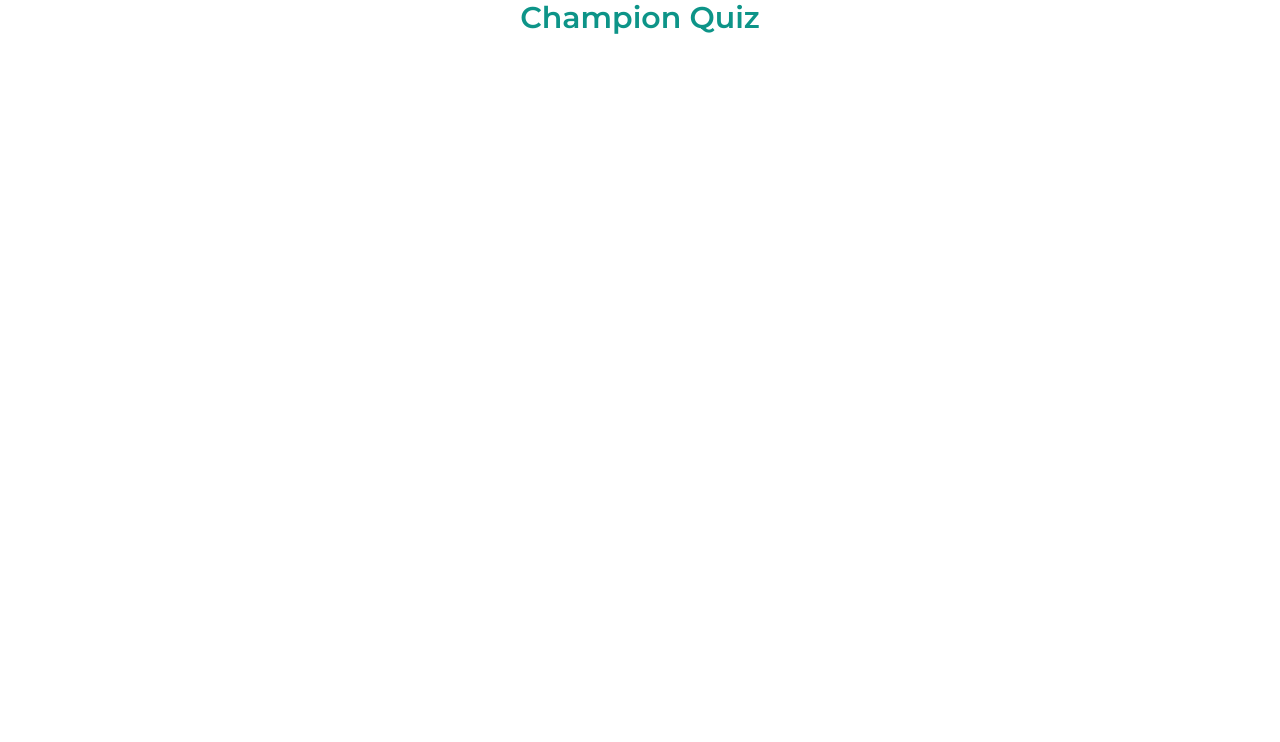
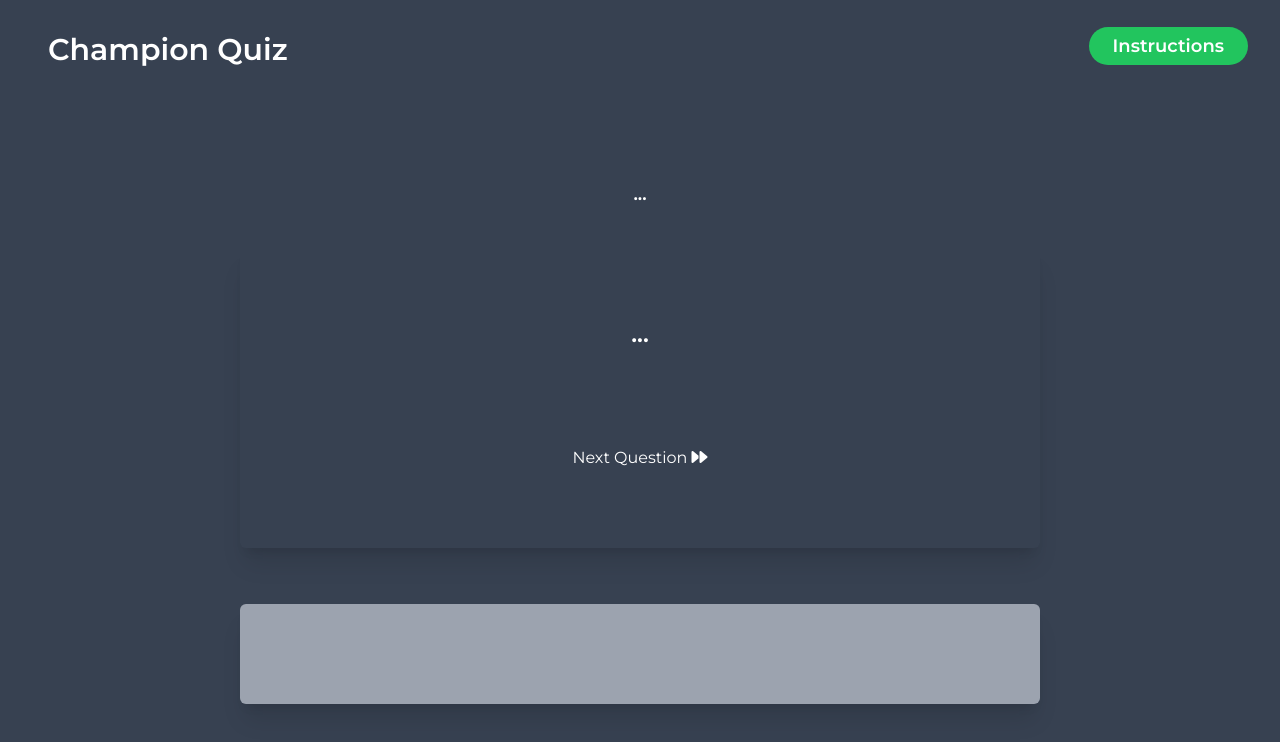
Before and after one commit to kafadotnet/champion-quiz, a React (Vite) app: page /home-page in a window 1280 px wide. Shown: the top 742 px of the page. Built offline with nearby package versions, Linux system fonts and the light colour scheme.

Commit message:
Added Home Page

```diff
--- a/src/pages/HomePage.jsx
+++ b/src/pages/HomePage.jsx
@@ -1,8 +1,55 @@
+import { NavLink } from "react-router-dom";
+
 const HomePage = () => {
   return (
-    <h1 className="text-center font-Montserrat text-3xl font-semibold text-teal-600">
-      Champion Quiz
-    </h1>
+    <>
+      <section
+        id="navigation"
+        className="h-screen w-screen bg-gray-700 font-Montserrat text-white"
+      >
+        <nav className="flex justify-between px-8 py-8">
+          <div>
+            <h1>
+              <NavLink
+                to="/"
+                className="sm:text-md p-4 text-3xl font-semibold text-white"
+              >
+                Champion Quiz
+              </NavLink>
+            </h1>
+          </div>
+          <ul className="flex">
+            <li>
+              <NavLink
+                to="/instructions-page"
+                className="btn btn:hover p-5 text-lg font-semibold transition duration-500 ease-out"
+              >
+                Instructions
+              </NavLink>
+            </li>
+          </ul>
+        </nav>
+
+        <main className="px-10 py-10">
+          <header className="mt-2 p-8 text-center">
+            <h3 className="text-lg font-semibold text-white">...</h3>
+          </header>
+
+          <div className="flex items-center justify-center p-2">
+            <div className="answer-correct flex h-[300px] w-[800px] flex-col justify-center rounded-md text-center shadow-xl">
+              <h1 className="mb-2 text-2xl font-semibold text-white">...</h1>
+              <button className="text-md btn-submit btn:hover mt-20 px-2 py-2 text-white">
+                Next Question <i className="fa-solid fa-forward"></i>
+              </button>
+            </div>
+          </div>
+
+          <div className="mt-10 flex items-center justify-center p-2">
+            <div className="flex h-[100px] w-[800px] flex-col justify-center rounded-md bg-gray-400 text-center shadow-xl"></div>
+          </div>
+        </main>
+      </section>
+    </>
   );
 };
 
```
